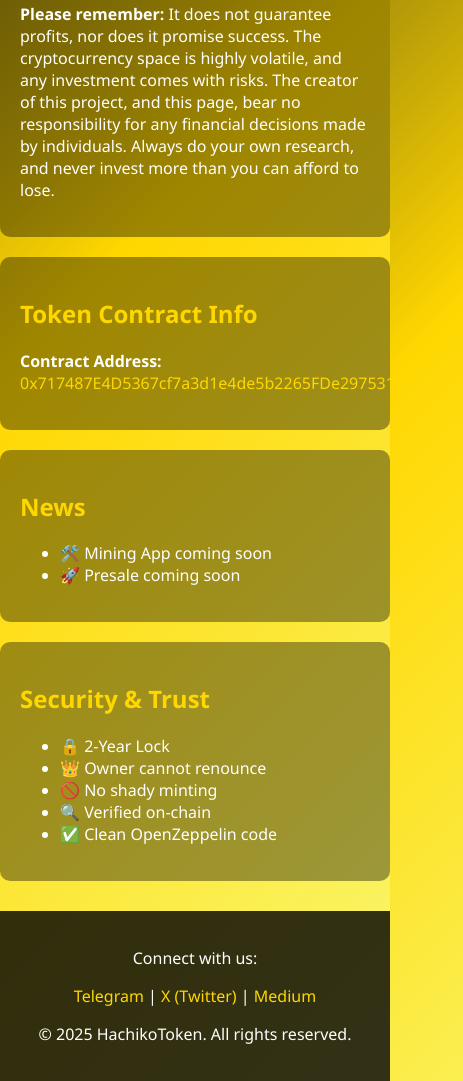
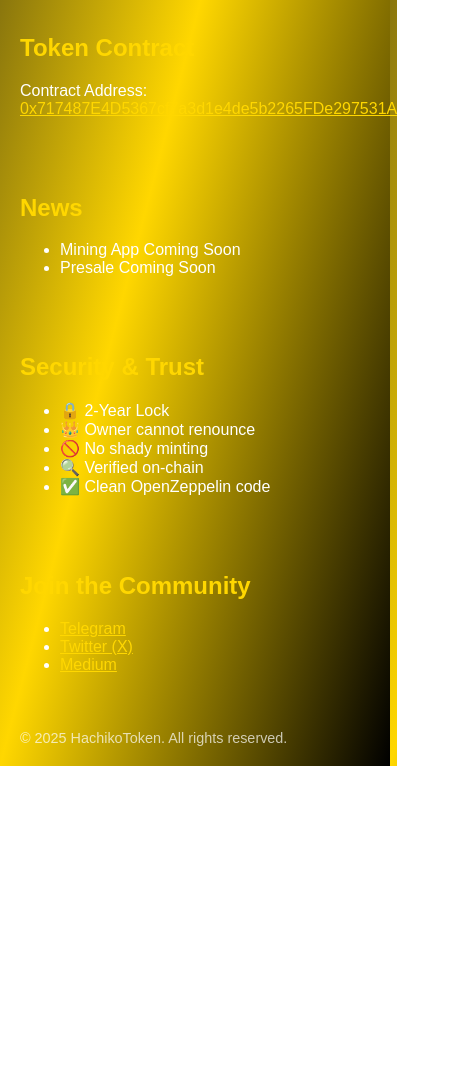
Before and after one commit to admhachikotoken/hachikotoken.github.io, a plain HTML site: page index.html in a window 390 px wide. Shown: the part 722-1803 px from the top of the page, 463 px wide, since content can reach past the window. After the commit the page ends 1488 px from the top, so only its background shows below. Drawn offline with Linux system fonts and the light colour scheme.

Commit message:
Update index.html
This HTML code creates a clean, one-page website for HachikoToken (HATCHI), featuring a gold-themed background and a dog-themed coin image. It introduces the token, shares its backstory, displays the contract address, and announces upcoming features like mining and presale. Security highlights include a 2-year token lock and no renounceable ownership. The footer includes links to Telegram, X (Twitter), and Medium. The design uses a modern font, gold gradients, and a responsive layout for all devices. This layout is ideal for launching the token, building community trust, and sharing updates with early supporters across web and mobile platforms.

```diff
--- a/index.html
+++ b/index.html
@@ -2,99 +2,86 @@
 <html lang="en">
 <head>
   <meta charset="UTF-8">
-  <meta name="viewport" content="width=device-width, initial-scale=1">
-  <title>HachikoToken ($HATCHI)</title>
+  <title>HachikoToken</title>
   <style>
     body {
-      font-family: 'Segoe UI', sans-serif;
       margin: 0;
       padding: 0;
-      background: linear-gradient(135deg, #1c1c1c, #ffd700, #f9f871);
-      color: #fff;
+      font-family: Arial, sans-serif;
+      background: linear-gradient(to bottom right, #1a1a1a, #ffd700, #000000);
+      color: white;
     }
+
     header {
       display: flex;
       align-items: center;
-      background: #00000099;
       padding: 20px;
     }
+
     header img {
-      height: 100px;
+      width: 80px;
+      height: 80px;
       margin-right: 20px;
       border-radius: 10px;
     }
+
     h1 {
-      font-size: 2.8rem;
+      font-size: 2.5em;
       margin: 0;
     }
-    section {
+
+    .section {
       padding: 20px;
-      max-width: 900px;
-      margin: auto;
-      background: #00000060;
-      border-radius: 10px;
-      margin-top: 20px;
     }
+
     h2 {
       color: #ffd700;
     }
+
     a {
       color: #ffd700;
-      text-decoration: none;
     }
-    footer {
-      text-align: center;
+
+    .footer {
       padding: 20px;
-      background: #000000cc;
-      color: #fff;
-      margin-top: 30px;
+      font-size: 0.9em;
+      opacity: 0.7;
     }
   </style>
 </head>
 <body>
 
   <header>
-    <img src="A_digital_graphic_design_on_the_webpage_of_Hachiko.png" alt="HachikoToken Logo">
+    <img src="hachiko-coin.jpg" alt="Hachiko Logo">
     <h1>HachikoToken</h1>
   </header>
 
-  <section>
-    <h2>Not Just a Token. A Tribute.</h2>
+  <div class="section">
+    <h2>A meme token with loyalty like no other</h2>
+    <p><strong>Not Just a Token. A Tribute.</strong></p>
     <p>
-      HachikoToken ($HATCHI) is more than just a token — it’s a heartfelt tribute to one of the most inspiring true stories of loyalty the world has ever known.
-      Inspired by Hachiko, the legendary dog who waited at a train station every single day for nearly 10 years, even after his owner had passed —
-      this project represents more than hype or memes. It’s a symbol of love, trust, faith, and the kind of loyalty that never fades.
+      HachikoToken ($HATCHI) is more than just a token — it’s a heartfelt tribute to one of the most inspiring true stories of loyalty the world has ever known. Inspired by Hachiko, the legendary dog who waited at a train station every single day for nearly 10 years, even after his owner had passed — this project represents more than hype or memes. It’s a symbol of love, trust, faith, and the kind of loyalty that never fades.
     </p>
     <p>
-      $HATCHI was created to honor that unwavering devotion. Just like Hachiko never gave up on his human, this token is for those who believe in long-term vision,
-      strong values, and community-driven growth. While it may wear the mask of a meme coin, beneath the surface lies a message that resonates deeply —
-      that even in a fast-moving world, there’s still strength in patience, loyalty, and holding on to what matters.
+      $HATCHI was created to honor that unwavering devotion. Just like Hachiko never gave up on his human, this token is for those who believe in long term vision, strong values, and community-driven growth. While it may wear the mask of a meme coin, beneath the surface lies a message that resonates deeply — that even in a fast-moving world, there’s still strength in patience, loyalty, and holding on to what matters.
     </p>
-    <p>
-      <strong>Please remember:</strong> It does not guarantee profits, nor does it promise success. The cryptocurrency space is highly volatile,
-      and any investment comes with risks. The creator of this project, and this page, bear no responsibility for any financial decisions made by individuals.
-      Always do your own research, and never invest more than you can afford to lose.
-    </p>
-  </section>
+    <p><strong>Note:</strong> This project does not guarantee profits or success. Crypto is volatile and risky. Always DYOR (Do Your Own Research).</p>
+  </div>
 
-  <section>
-    <h2>Token Contract Info</h2>
-    <p>
-      <strong>Contract Address:</strong> <a href="https://polygonscan.com/address/0x717487E4D5367cf7a3d1e4de5b2265FDe297531A" target="_blank">
-        0x717487E4D5367cf7a3d1e4de5b2265FDe297531A
-      </a>
-    </p>
-  </section>
+  <div class="section">
+    <h2>Token Contract</h2>
+    <p>Contract Address: <a href="https://polygonscan.com/token/0x717487E4D5367cf7a3d1e4de5b2265FDe297531A" target="_blank">0x717487E4D5367cf7a3d1e4de5b2265FDe297531A</a></p>
+  </div>
 
-  <section>
+  <div class="section">
     <h2>News</h2>
     <ul>
-      <li>🛠️ Mining App coming soon</li>
-      <li>🚀 Presale coming soon</li>
+      <li>Mining App Coming Soon</li>
+      <li>Presale Coming Soon</li>
     </ul>
-  </section>
+  </div>
 
-  <section>
+  <div class="section">
     <h2>Security & Trust</h2>
     <ul>
       <li>🔒 2-Year Lock</li>
@@ -103,17 +90,20 @@
       <li>🔍 Verified on-chain</li>
       <li>✅ Clean OpenZeppelin code</li>
     </ul>
-  </section>
+  </div>
 
-  <footer>
-    <p>Connect with us:</p>
-    <p>
-      <a href="https://t.me/officialhachikotoken" target="_blank">Telegram</a> |
-      <a href="https://x.com/AdmHachikoToken" target="_blank">X (Twitter)</a> |
-      <a href="https://medium.com/me/stories/public?source=your_stories_page---------1-----------------------------------" target="_blank">Medium</a>
-    </p>
-    <p>&copy; 2025 HachikoToken. All rights reserved.</p>
-  </footer>
+  <div class="section">
+    <h2>Join the Community</h2>
+    <ul>
+      <li><a href="https://t.me/officialhachikotoken" target="_blank">Telegram</a></li>
+      <li><a href="https://x.com/AdmHachikoToken" target="_blank">Twitter (X)</a></li>
+      <li><a href="https://medium.com/me/stories/public?source=your_stories_page---------1-----------------------------------" target="_blank">Medium</a></li>
+    </ul>
+  </div>
+
+  <div class="footer">
+    &copy; 2025 HachikoToken. All rights reserved.
+  </div>
 
 </body>
 </html>
```
